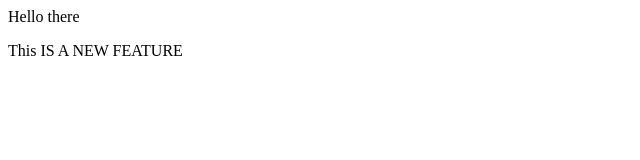
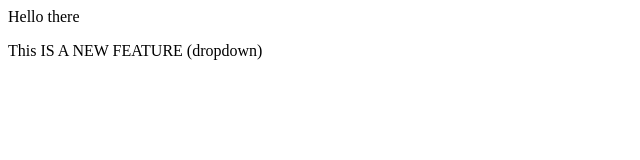
Before and after one commit to Kunj-Patel10/localrepo, a plain HTML site: page index.html in a window 1280 px wide. Shown: the full height of the page, 0-640 px from the left. Drawn offline with Linux system fonts and the light colour scheme.

Commit message:
add dropdown

```diff
--- a/index.html
+++ b/index.html
@@ -1,2 +1,2 @@
 <P>Hello there</P>
-<p>This IS A NEW FEATURE</p>
+<p>This IS A NEW FEATURE (dropdown)</p>
```
